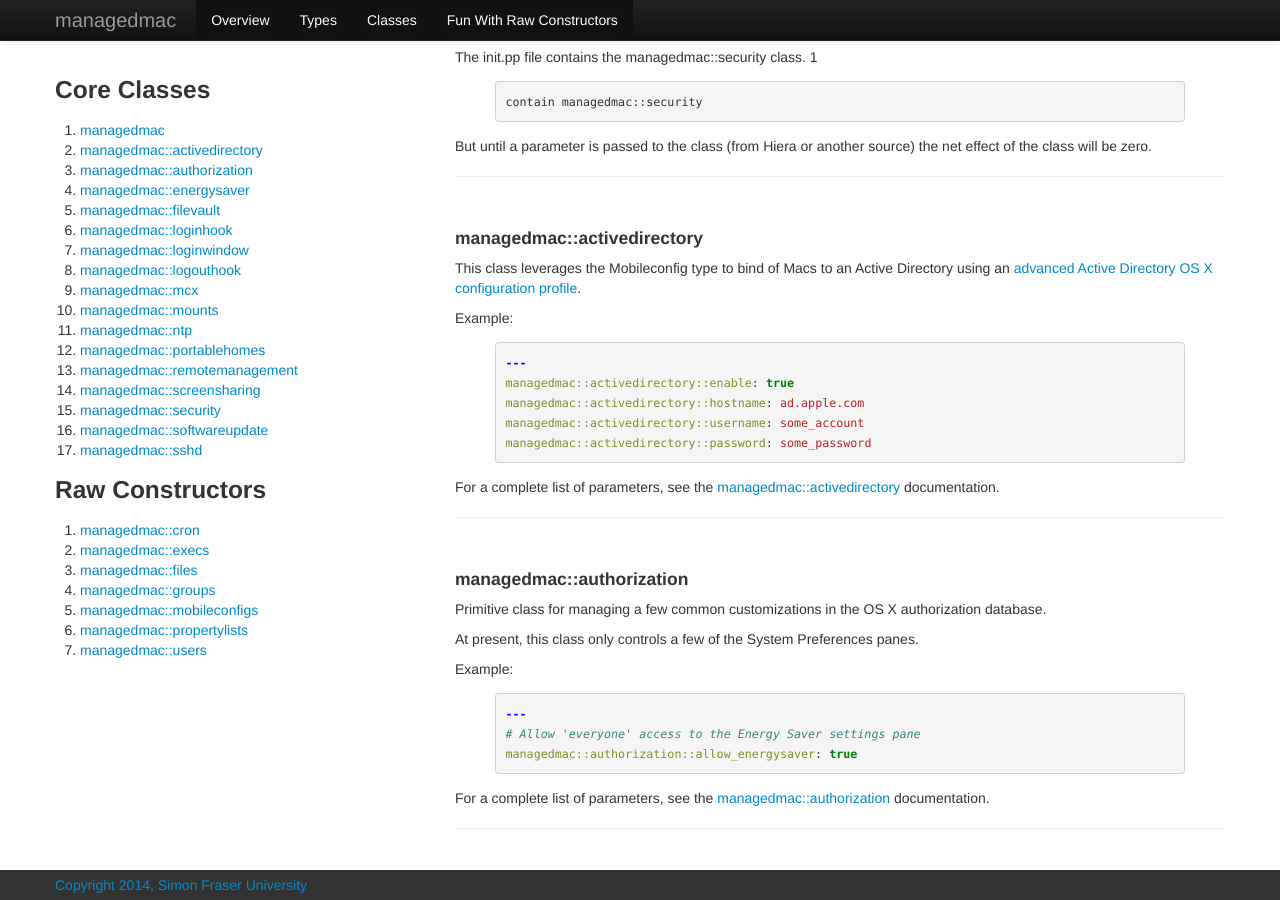
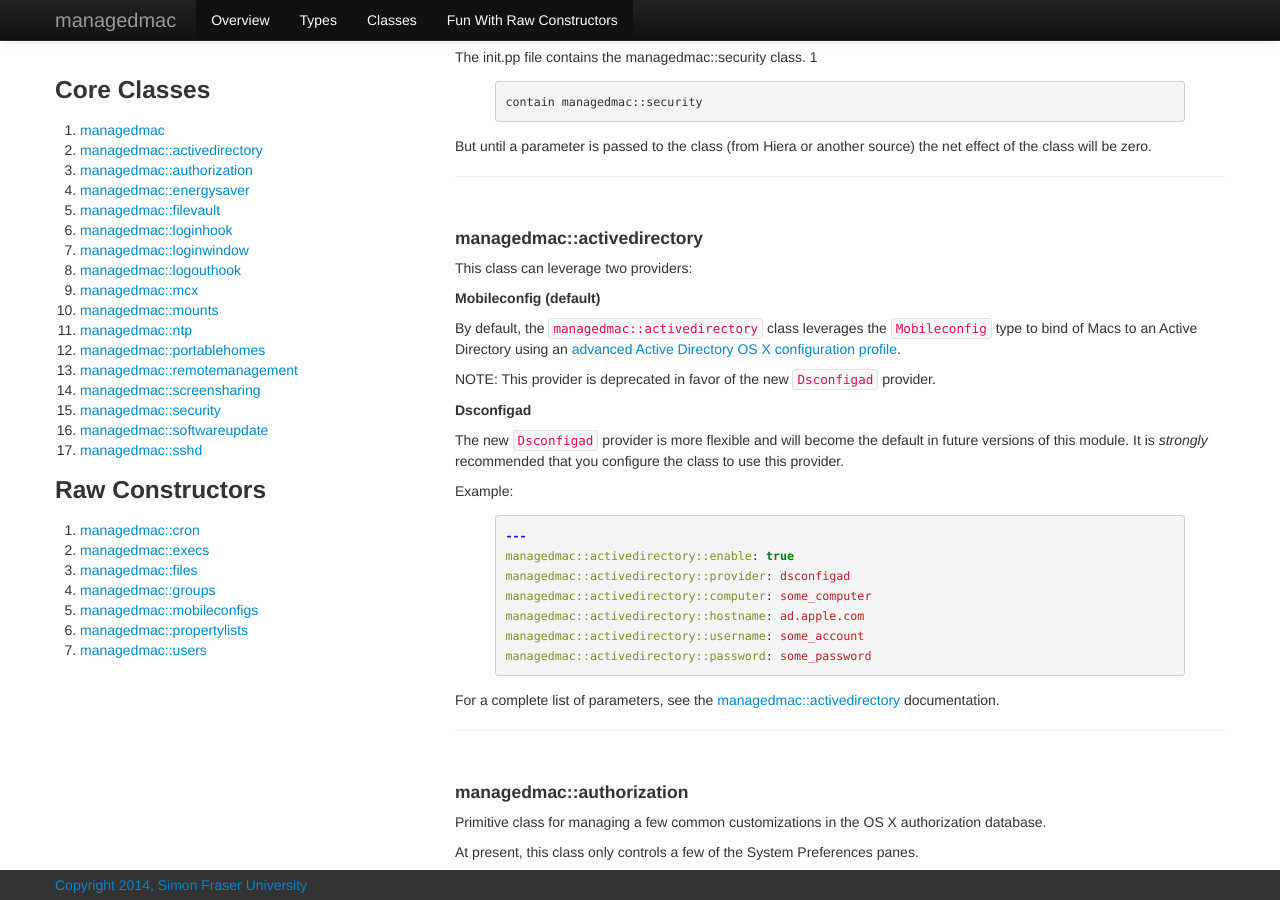
Before and after one commit to dayglojesus/managedmac, a Jekyll site: the page built from classes/index.md, in a window 1280 px wide and 900 px high, scrolled down 505 px. Built offline with Jekyll 4.4.1, drawn with Linux system fonts in a browser that asks for light colours; nearby versions of some CDN libraries; library files that are not in the unit come from our copies; Markdown is read by kramdown in place of the engine named in the settings.

Commit message:
update managedmac::activedirectory class doc
Explain the new provider choice and it's deprecation.

```diff
--- a/classes/index.md
+++ b/classes/index.md
@@ -40,13 +40,25 @@ But until a parameter is passed to the class (from Hiera or another source) the
 <a id="managedmac::activedirectory"></a>
 #### managedmac::activedirectory
 
-This class leverages the Mobileconfig type to bind of Macs to an Active Directory using an [advanced Active Directory OS X configuration profile](http://support.apple.com/kb/HT5981?viewlocale=en_US&locale=en_US).
+This class can leverage two providers:
+
+#####Mobileconfig (default)
+
+By default, the `managedmac::activedirectory` class leverages the `Mobileconfig` type to bind of Macs to an Active Directory using an [advanced Active Directory OS X configuration profile](http://support.apple.com/kb/HT5981?viewlocale=en_US&locale=en_US).
+
+NOTE: This provider is deprecated in favor of the new `Dsconfigad` provider.
+
+#####Dsconfigad
+
+The new `Dsconfigad` provider is more flexible and will become the default in future versions of this module. It is _strongly_ recommended that you configure the class to use this provider.
 
 Example:
 
 {% highlight YAML %}
 ---
 managedmac::activedirectory::enable: true
+managedmac::activedirectory::provider: dsconfigad
+managedmac::activedirectory::computer: some_computer
 managedmac::activedirectory::hostname: ad.apple.com
 managedmac::activedirectory::username: some_account
 managedmac::activedirectory::password: some_password
```
